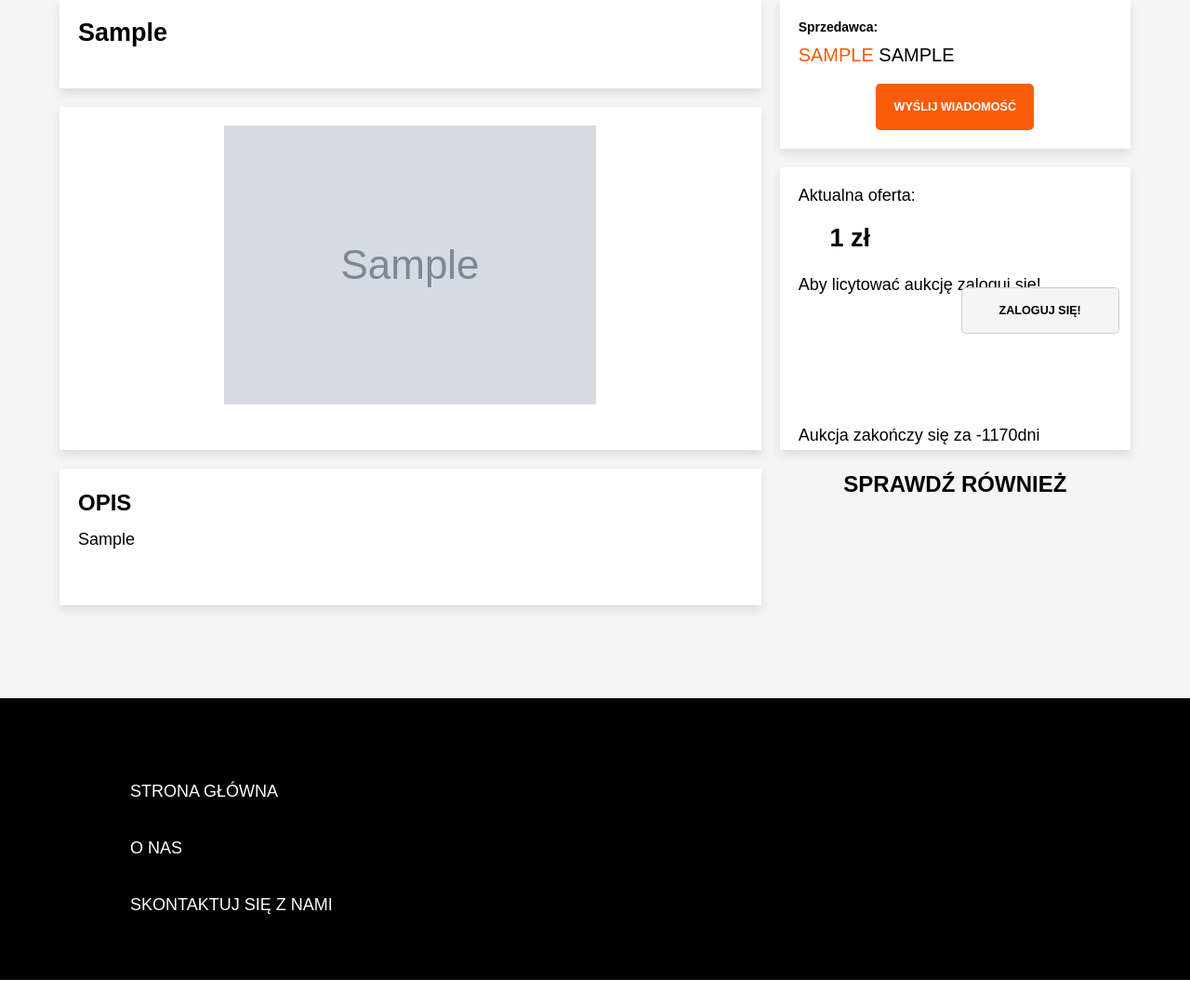
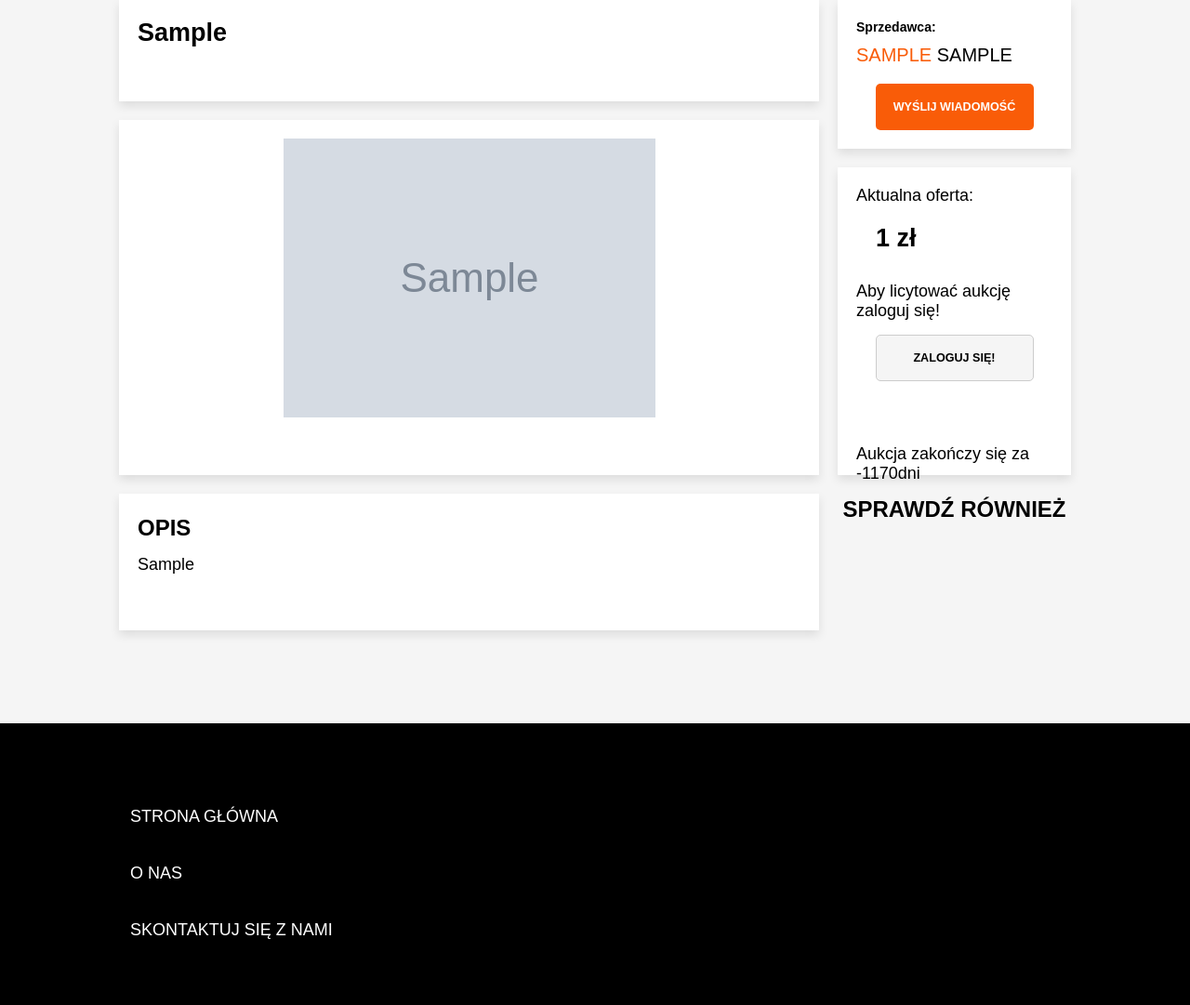
Before and after one commit to brozuss/aledrogo, a PHP site: page /aledrogo/product.php?product=1 in a window 1280 px wide. Shown: the part 118-1199 px from the top of the page at 93% size. Before the commit the page ends 1172 px from the top, so only its background shows below. Run offline with PHP 8.4, Linux system fonts and the light colour scheme; tables that the repository leaves empty hold one stand-in row (values such as "Sample post"); grey boxes marked "Sample" are stand-in pictures.

Commit message:
final fix

```diff
--- a/main/product.php
+++ b/main/product.php
@@ -51,13 +51,14 @@ include('static/navbar.php');
                     <p>Aktualna oferta:</p>
                     <h2><?php echo $cena_podbicie ?> zł</h2>
                 </div>
+                <div class="bidprice_bid">
+
                 <?php
                 if(isset($_SESSION['user'])){
 
                 if ($_SESSION['user'] == $sprzedajacy_id) {
                     echo '<h2>Zarządzanie aukcją</h2>';
                 } elseif ($_SESSION['user'] !== $sprzedajacy_id) { ?>
-                    <div class="bidprice_bid">
                         <form action="product.php?product=<?php echo $_GET['product'] ?>" method="post">
                             <div class="bidrow">
                                 <div class="inputarea">
@@ -72,12 +73,13 @@ include('static/navbar.php');
                         <?php
                         include('../phpconfig/bids.php');
                         ?>
-                    </div>
+
                 <?php }} else {
                     echo 'Aby licytować aukcję zaloguj się!';
-                    echo "<a href='auth.php' class='link'><button class='btnlicytuj'> ZALOGUJ SIĘ!</button></a>";
+                    echo "<a href='auth.php' class='link'><div id='product_login'><button class='btnlicytuj'> ZALOGUJ SIĘ!</button></div></a>";
                 }
                 mysqli_close($connect); ?>
+                </div>
                 <div class="bidprice_existtime">
                     Aukcja zakończy się za <?php echo $czaszakoncz ?>dni
                 </div>
--- a/styles/product.css
+++ b/styles/product.css
@@ -1,11 +1,11 @@
 .container_product_details{
-    width: 90%;
+    width: 80%;
     margin: 0 auto;
     padding: 20px;
     display: grid;
 
     grid-template-rows: auto auto auto auto;
-    grid-template-columns: 2fr 1fr;
+    grid-template-columns: 3fr 1fr;
 
     gap: 20px;
     row-gap: 20px;
@@ -193,6 +193,7 @@
         border: 1px solid #ccc;
         border-radius: 5px;
         cursor: pointer;
+        justify-self: center;
     }
 
     .bidprice_bid .inputarea input[type=number]:focus{
@@ -214,9 +215,6 @@
         grid-row-end: 4;
         grid-column-end: 2;
     }
-    .product_bidprice button{
-        transform: translate(175px, -245px);
-    }
 
 /* proposed grid layout */
 .products_proposed .product{
@@ -226,7 +224,7 @@
     row-gap: 10px;
     background-color: white;
     box-shadow: 0 5px 10px rgba(0, 0, 0, 0.1);
-    min-width: 280px;
+    min-height: 280px;
     min-width: 400px;
     margin: 10px 0 0 0;
 }
@@ -252,12 +250,12 @@
         grid-row-end: 2;
         grid-column-end: 3;
         max-height: 225px;
+        max-width: 400px;
         display: flex;
         justify-content: center;
     }.products_proposed .product .img img{
         max-width: 100%;
-        /* min-width: 70%; */
-        max-height: 100%;
+        min-width: 100%;
         object-fit: cover;
     }
     .products_proposed .product .title{
@@ -299,3 +297,9 @@
     margin-bottom: 16px;
     margin-top: 4px;
 }
+
+#product_login{
+    display: flex;
+    justify-content: center;
+    margin-top: 15px;
+}
```
